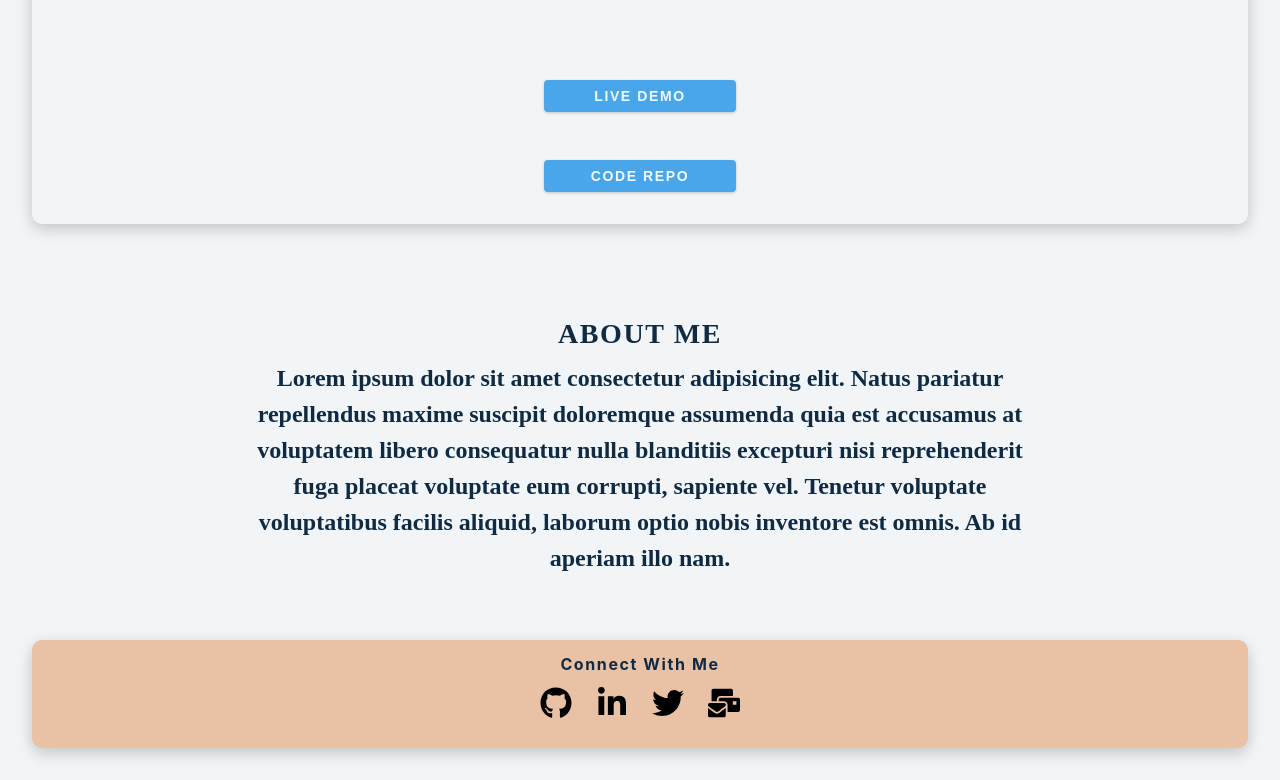
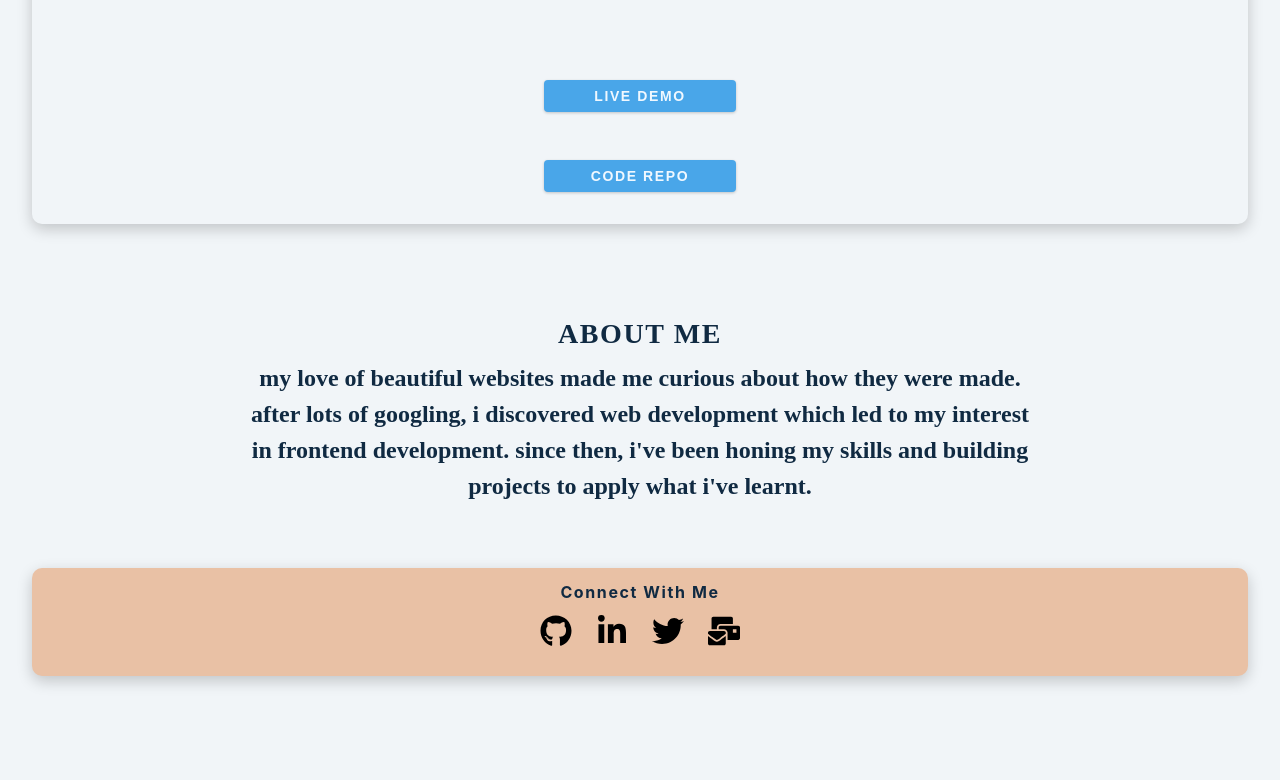
Before and after one commit to Jcolejeff/portfolio, a React (Create React App) app: page / in a window 1280 px wide. Shown: the part 1415-2195 px from the top of the page. After the commit the page ends 2123 px from the top, so only its background shows below. Built offline with nearby package versions, Linux system fonts and the light colour scheme; a web font is replaced by a local one.

Commit message:
Updated about

```diff
--- a/src/About.js
+++ b/src/About.js
@@ -4,12 +4,8 @@ import styled from "styled-components";
 const About = () => {
   return (
     <Section id="about">
-      <h3> ABOUT ME </h3> Lorem ipsum dolor sit amet consectetur adipisicing
-      elit. Natus pariatur repellendus maxime suscipit doloremque assumenda quia
-      est accusamus at voluptatem libero consequatur nulla blanditiis excepturi
-      nisi reprehenderit fuga placeat voluptate eum corrupti, sapiente vel.
-      Tenetur voluptate voluptatibus facilis aliquid, laborum optio nobis
-      inventore est omnis. Ab id aperiam illo nam.
+      <h3> ABOUT ME </h3>
+my love of beautiful websites made me curious about how they were made. after lots of googling, i discovered web development which led to my interest in frontend development. since then, i've been honing my skills and building projects to apply what i've learnt.
     </Section>
   );
 };
```
